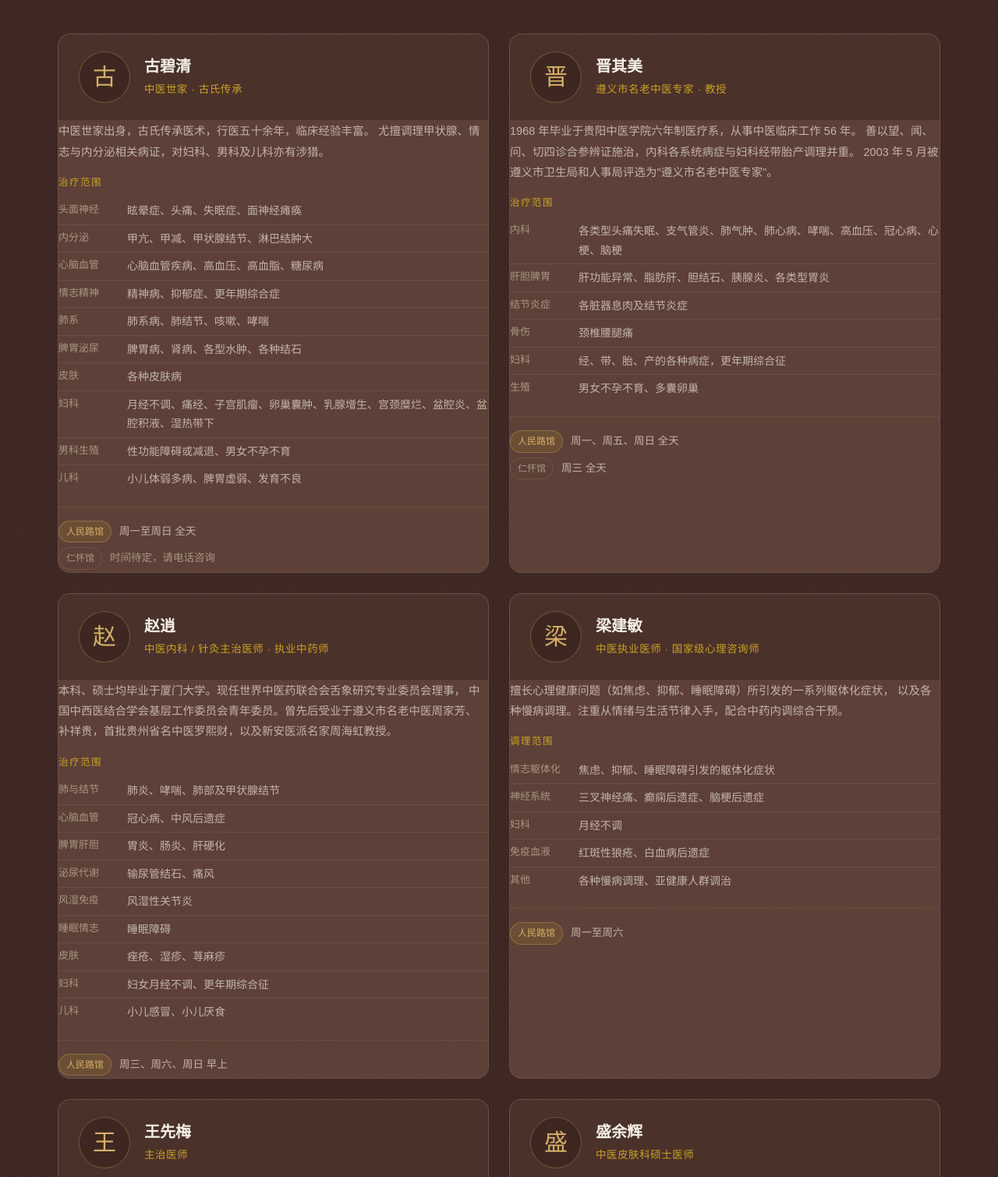
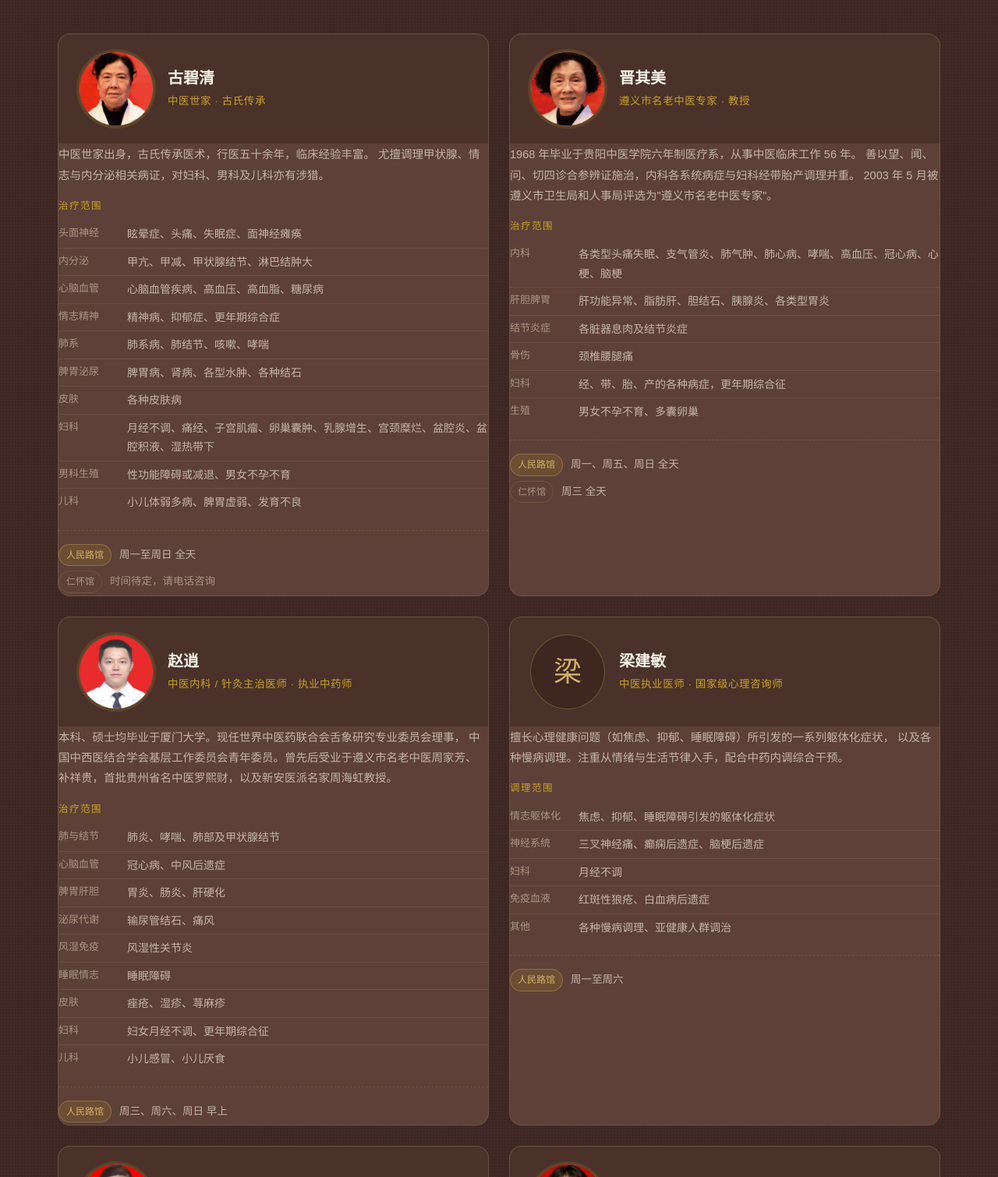
Before and after one commit to 2993233675-wq/tcm-site, a plain HTML site: page doctors.html in a window 1280 px wide. Shown: the part 592-2102 px from the top of the page at 78% size. Drawn offline with Linux system fonts and the light colour scheme.

Commit message:
feat: 医师页加入9位医师证件照头像
- 新增 assets/images/doctors/ 下9张医师照片（压缩至460px宽）
- 医师卡片头像由姓氏占位替换为圆形证件照，样式统一放大至96px
- 梁建敏暂无照片，保留字符占位

```diff
--- a/assets/css/style.css
+++ b/assets/css/style.css
@@ -1032,12 +1032,20 @@ button {
 }
 
 .doctor-card--full .doctor-card__avatar {
-    width: 66px;
-    height: 66px;
-    flex: 0 0 66px;
+    width: 96px;
+    height: 96px;
+    flex: 0 0 96px;
     border-radius: 50%;
     border: 1px solid var(--line-strong);
-    font-size: 30px;
+    font-size: 36px;
+}
+
+/* 医师证件照头像：铺满圆形，略上移让面部居中 */
+.doctor-card__avatar--photo {
+    object-fit: cover;
+    object-position: center 22%;
+    border-bottom: 0;
+    box-shadow: 0 0 0 3px rgba(201, 162, 39, .16);
 }
 
 .doctor-card__headtext {
--- a/doctors.html
+++ b/doctors.html
@@ -64,7 +64,7 @@
             <!-- 1. 古碧清 -->
             <article class="doctor-card doctor-card--full">
                 <div class="doctor-card__head">
-                    <div class="doctor-card__avatar">古</div>
+                    <img class="doctor-card__avatar doctor-card__avatar--photo" src="assets/images/doctors/gu-biqing.jpg" alt="古碧清医师" loading="lazy">
                     <div class="doctor-card__headtext">
                         <h2 class="doctor-card__name">古碧清</h2>
                         <div class="doctor-card__title">中医世家 · 古氏传承</div>
@@ -104,7 +104,7 @@
             <!-- 2. 晋其美 -->
             <article class="doctor-card doctor-card--full">
                 <div class="doctor-card__head">
-                    <div class="doctor-card__avatar">晋</div>
+                    <img class="doctor-card__avatar doctor-card__avatar--photo" src="assets/images/doctors/jin-qimei.jpg" alt="晋其美医师" loading="lazy">
                     <div class="doctor-card__headtext">
                         <h2 class="doctor-card__name">晋其美</h2>
                         <div class="doctor-card__title">遵义市名老中医专家 · 教授</div>
@@ -141,7 +141,7 @@
             <!-- 3. 赵逍 -->
             <article class="doctor-card doctor-card--full">
                 <div class="doctor-card__head">
-                    <div class="doctor-card__avatar">赵</div>
+                    <img class="doctor-card__avatar doctor-card__avatar--photo" src="assets/images/doctors/zhao-xiao.jpg" alt="赵逍医师" loading="lazy">
                     <div class="doctor-card__headtext">
                         <h2 class="doctor-card__name">赵逍</h2>
                         <div class="doctor-card__title">中医内科 / 针灸主治医师 · 执业中药师</div>
@@ -208,7 +208,7 @@
             <!-- 5. 王先梅 -->
             <article class="doctor-card doctor-card--full">
                 <div class="doctor-card__head">
-                    <div class="doctor-card__avatar">王</div>
+                    <img class="doctor-card__avatar doctor-card__avatar--photo" src="assets/images/doctors/wang-xianmei.jpg" alt="王先梅医师" loading="lazy">
                     <div class="doctor-card__headtext">
                         <h2 class="doctor-card__name">王先梅</h2>
                         <div class="doctor-card__title">主治医师</div>
@@ -240,7 +240,7 @@
             <!-- 6. 盛余辉 -->
             <article class="doctor-card doctor-card--full">
                 <div class="doctor-card__head">
-                    <div class="doctor-card__avatar">盛</div>
+                    <img class="doctor-card__avatar doctor-card__avatar--photo" src="assets/images/doctors/sheng-yuhui.jpg" alt="盛余辉医师" loading="lazy">
                     <div class="doctor-card__headtext">
                         <h2 class="doctor-card__name">盛余辉</h2>
                         <div class="doctor-card__title">中医皮肤科硕士医师</div>
@@ -280,7 +280,7 @@
             <!-- 7. 王农银 -->
             <article class="doctor-card doctor-card--full">
                 <div class="doctor-card__head">
-                    <div class="doctor-card__avatar">王</div>
+                    <img class="doctor-card__avatar doctor-card__avatar--photo" src="assets/images/doctors/wang-nongyin.jpg" alt="王农银医师" loading="lazy">
                     <div class="doctor-card__headtext">
                         <h2 class="doctor-card__name">王农银</h2>
                         <div class="doctor-card__title">教授 · 遵义市名中医</div>
@@ -317,7 +317,7 @@
             <!-- 8. 杨正模 -->
             <article class="doctor-card doctor-card--full">
                 <div class="doctor-card__head">
-                    <div class="doctor-card__avatar">杨</div>
+                    <img class="doctor-card__avatar doctor-card__avatar--photo" src="assets/images/doctors/yang-zhengmo.jpg" alt="杨正模医师" loading="lazy">
                     <div class="doctor-card__headtext">
                         <h2 class="doctor-card__name">杨正模</h2>
                         <div class="doctor-card__title">资深退休执业中医师</div>
@@ -355,7 +355,7 @@
             <!-- 9. 全敏 -->
             <article class="doctor-card doctor-card--full">
                 <div class="doctor-card__head">
-                    <div class="doctor-card__avatar">全</div>
+                    <img class="doctor-card__avatar doctor-card__avatar--photo" src="assets/images/doctors/quan-min.jpg" alt="全敏医师" loading="lazy">
                     <div class="doctor-card__headtext">
                         <h2 class="doctor-card__name">全敏</h2>
                         <div class="doctor-card__title">中医世家 · 祖传专长</div>
@@ -389,7 +389,7 @@
             <!-- 10. 杨进荣 -->
             <article class="doctor-card doctor-card--full">
                 <div class="doctor-card__head">
-                    <div class="doctor-card__avatar">杨</div>
+                    <img class="doctor-card__avatar doctor-card__avatar--photo" src="assets/images/doctors/yang-jinrong.jpg" alt="杨进荣医师" loading="lazy">
                     <div class="doctor-card__headtext">
                         <h2 class="doctor-card__name">杨进荣</h2>
                         <div class="doctor-card__title">地方名老中医 · 主治医生</div>
```
Also changed, not shown: assets/images/doctors/gu-biqing.jpg (added), assets/images/doctors/jin-qimei.jpg (added), assets/images/doctors/quan-min.jpg (added), assets/images/doctors/sheng-yuhui.jpg (added), assets/images/doctors/wang-nongyin.jpg (added), assets/images/doctors/wang-xianmei.jpg (added), assets/images/doctors/yang-jinrong.jpg (added), assets/images/doctors/yang-zhengmo.jpg (added), assets/images/doctors/zhao-xiao.jpg (added).
